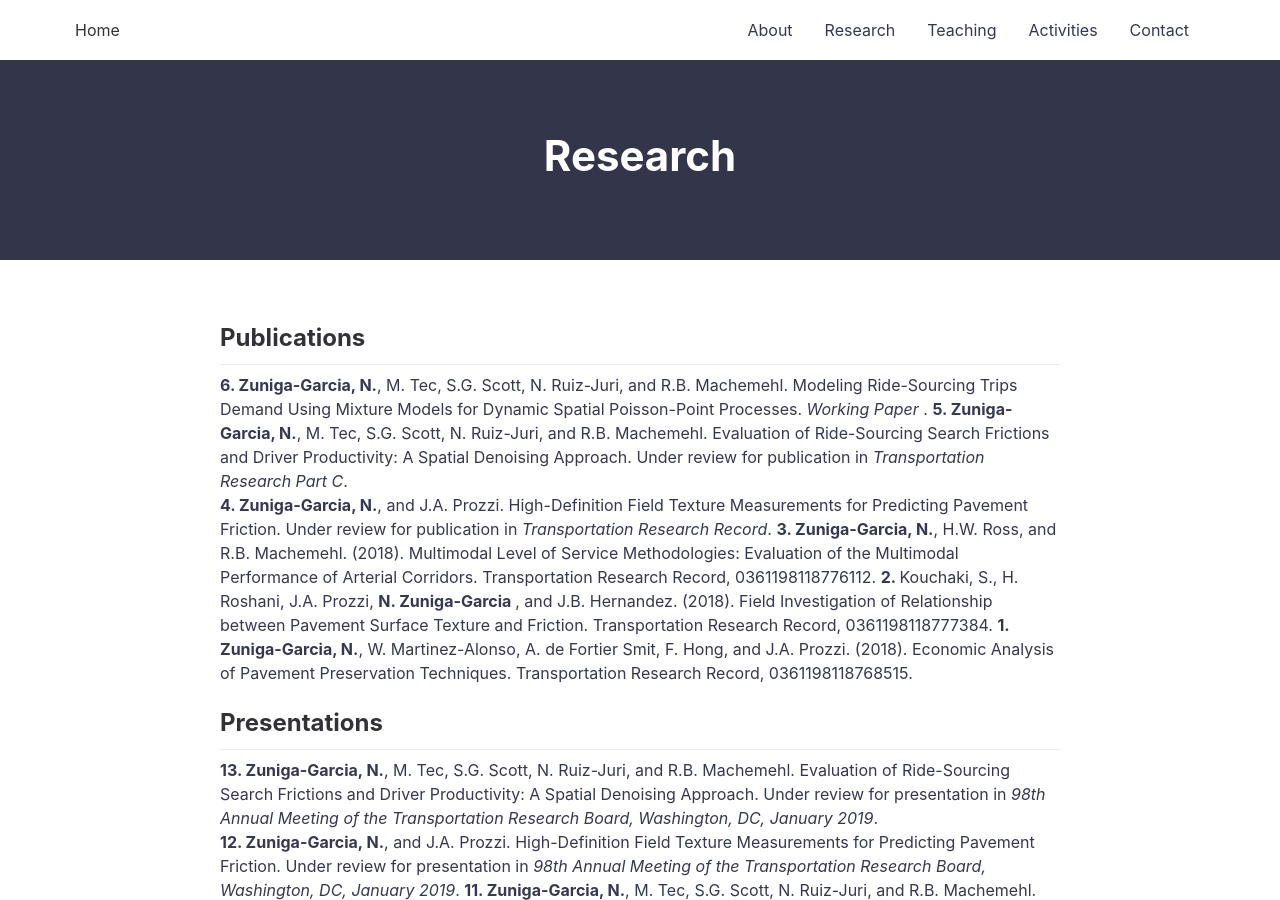
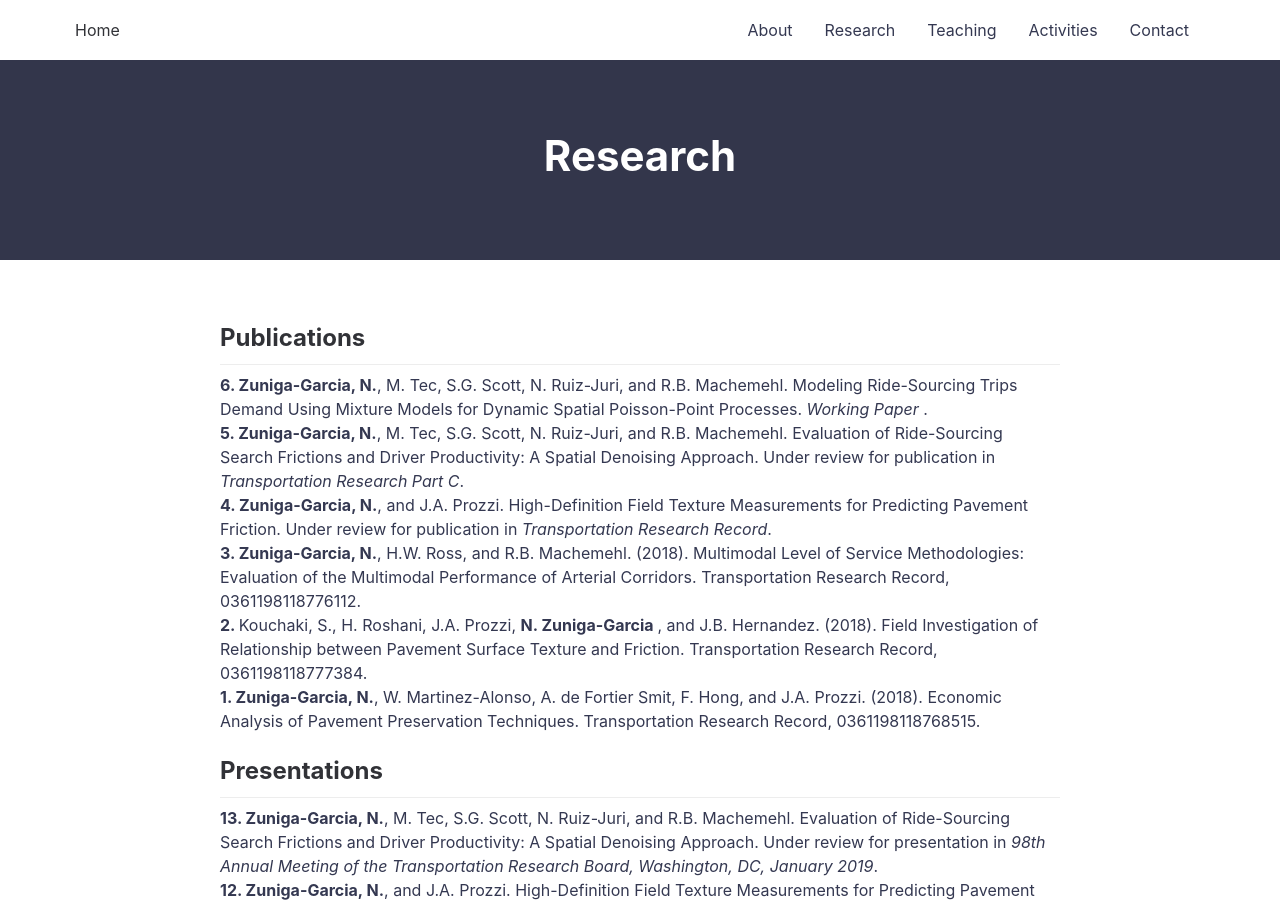
Before and after one commit to nzunigag/nzunigag.github.io, a Jekyll site: the page built from research.md, in a window 1280 px wide and 900 px high. Built offline with Jekyll 4.4.1, drawn with Linux system fonts in a browser that asks for light colours.

Commit message:
Update research.md

```diff
--- a/research.md
+++ b/research.md
@@ -7,35 +7,57 @@ permalink: /research/
 ## Publications
 ___
 <b> 6. Zuniga-Garcia, N.</b>, M. Tec, S.G. Scott, N. Ruiz-Juri, and R.B. Machemehl. Modeling Ride-Sourcing Trips Demand Using Mixture Models for Dynamic Spatial Poisson-Point Processes. <i> Working Paper </i>.
+<br>
 <b> 5. Zuniga-Garcia, N.</b>, M. Tec, S.G. Scott, N. Ruiz-Juri, and R.B. Machemehl. Evaluation of Ride-Sourcing Search Frictions and Driver Productivity: A Spatial Denoising Approach. Under review for publication in <i>Transportation Research Part C</i>.
+<br>
 <b> 4. Zuniga-Garcia, N.</b>, and J.A. Prozzi. High-Definition Field Texture Measurements for Predicting Pavement Friction. Under review for publication in <i>Transportation Research Record</i>.
+<br>
 <b> 3. Zuniga-Garcia, N.</b>, H.W. Ross, and R.B. Machemehl. (2018). Multimodal Level of Service Methodologies: Evaluation of the Multimodal Performance of Arterial Corridors. Transportation Research Record, 0361198118776112.
+<br>
 <b> 2. </b> Kouchaki, S., H. Roshani, J.A. Prozzi, <b> N. Zuniga-Garcia </b>, and J.B. Hernandez. (2018). Field Investigation of Relationship between Pavement Surface Texture and Friction. Transportation Research Record, 0361198118777384.
+<br>
 <b> 1. Zuniga-Garcia, N.</b>, W. Martinez-Alonso, A. de Fortier Smit, F. Hong, and J.A. Prozzi. (2018). Economic Analysis of Pavement Preservation Techniques. Transportation Research Record, 0361198118768515.
 
 ## Presentations
 ___
 <b> 13. Zuniga-Garcia, N.</b>, M. Tec, S.G. Scott, N. Ruiz-Juri, and R.B. Machemehl. Evaluation of Ride-Sourcing Search Frictions and Driver Productivity: A Spatial Denoising Approach. Under review for presentation in <i>98th Annual Meeting of the Transportation Research Board, Washington, DC, January 2019</i>.
+<br>
 <b> 12. Zuniga-Garcia, N.</b>, and J.A. Prozzi. High-Definition Field Texture Measurements for Predicting Pavement Friction. Under review for presentation in <i> 98th Annual Meeting of the Transportation Research Board, Washington, DC, January 2019</i>.
+<br>
 <b> 11. Zuniga-Garcia, N.</b>, M. Tec, S.G. Scott, N. Ruiz-Juri, and R.B. Machemehl. (2018). Evaluating Spatial Pricing in Ride-Sourcing Systems: A
 Graph Fused Lasso Denoising Approach. Accepted for presentation in <i> 2018 INFORMS Annual Meeting, Phoenix, AZ, November 2018</i>.
+<br>
 <b> 10. Zuniga-Garcia, N.</b>, H.W. Ross, and R.B. Machemehl. (2018). Multimodal Level of Service Methodologies: Evaluation of the Multimodal Performance of Arterial Corridors. 97th Annual Meeting of the Transportation Research Board, Washington, DC, January 2018.
+<br>
 <b> 9. Zuniga-Garcia, N.</b>, S. Kouchaki, H. Roshani, J.A. Prozzi, and J.B. Hernandez. (2018). Field Investigation of Relationship between Pavement Surface Texture and Friction. 97th Annual Meeting of the Transportation Research Board, Washington, DC, January 2018.
+<br>
 <b> 8. Zuniga-Garcia, N.</b>, W. Martinez-Alonso, A. de Fortier Smit, F. Hong, and J.A. Prozzi. (2018). Economic Analysis of Pavement Preservation Techniques. 97th Annual Meeting of the Transportation Research Board, Washington, DC, January 2018.
+<br>
 <b> 7. Zuniga-Garcia, N.</b>, A. de Fortier Smit, and J.A. Prozzi. (2018). Predicting Friction with Improved Texture Characterization. 97th Annual Meeting of the Transportation Research Board, Washington, DC, January 2018.
+<br>
 <b> 6. Zuniga-Garcia, N.</b>, A. de Fortier Smit, and J.A. Prozzi. (2017). Cuantificación de la macro- y micro-textura del pavimento para la estimación de fricción. XIX Congreso Ibero Latinoamericano del Asfalto (CILA), Medellín, Colombia, November 2017.
+<br>
 <b> 5. Zuniga-Garcia, N.</b>, W. Martinez-Alonso, and J.A. Prozzi. (2017). Análisis estocástico del costo del ciclo de vida de técnicas de preservación de pavimentos. XIX Congreso Ibero Latinoamericano del Asfalto (CILA), Medellín, Colombia, November 2017.
+<br>
 <b>4.</b> Martinez-Alonso, W., <b>N. Zuniga-Garcia </b>, A. de Fortier Smit, and J.A. Prozzi. (2017). Life-Cycle Cost Analysis of Pavement Preservation Techniques in Texas. 96th Annual Meeting the Transportation Research Board, Washington, DC, January 2017.
+<br>
 <b> 3. Zuniga-Garcia, N.</b>, A. de Fortier Smit, M. Trevino, P. Buddhavarapu,  and J.A. Prozzi. (2016). Laboratory Design of Quieter Asphalt Surfaces. 95th Annual Meeting of the Transportation Research Board, Washington, DC, January 2016.
+<br>
 <b> 2. Zuniga-Garcia, N.</b>, A. de Fortier Smit, M. Trevino, P. Buddhavarapu,  and J.A. Prozzi. (2015). Laboratory Design of Quieter Asphalt Surfaces. 27th Annual Road Profile Users’ Group (RPUG) Meeting, Raleigh, NC, November 2015.
+<br>
 <b> 1. Zuniga-Garcia, N.</b>, and F. Elizondo-Arrieta (2013). Propuesta de una metodología para la evaluación del desempeño de tratamientos superficiales en laboratorio. XVII Congreso Ibero Latinoamericano del Asfalto (CILA), Antigua, Guatemala, November 2013.
 
 ## Thesis and Technical Reports
 ____
 <b> 6. Zuniga-Garcia, N.</b> (2018). Spatial Pricing Empirical Evaluation of Ride-Sourcing
 Trips Using the Graph-Fused Lasso for Total Variation Denoising (Master's Thesis Report). The University of Texas at Austin, Austin, TX, United States.
+<br>
 <b> 5. Zuniga-Garcia, N.</b> (2017). Predicting Friction with Improved Texture Characterization (Master's Thesis). The University of Texas at Austin, Austin, TX, United States.
+<br>
 <b> 4. Zuniga-Garcia, N.</b> and J.A. Prozzi. (2016). Contribution of Micro- and Macro-Texture for Predicting Friction on Pavement Surfaces. Center for Highway Pavement Preservation (CHPP) Report UTA No. 3-2016.
+<br>
 <b>3.</b> Smit, A. de Fortier, M. Trevino, <b> N. Zuniga-Garcia </b>, P. Buddhavarapu,  and J.A. Prozzi. (2016). Selection	and	Design	of	Quiet	Pavement Surfaces. Texas Department of Transportation (TxDOT) Report FHWA/TX-16/0-6819-1.
+<br>
 <b>2.</b> Pujol-Mesalles, R., J. Agueros-Velverde, and <b> N. Zuniga-Garcia </b> (2014). Elaboración de auditorías de demanda y cálculo de parámetros operativos del servicio de transporte remunerado de personas, modalidad autobús - Interlineas. Report prepared for  Autoridad Reguladora de Servicios Públicos (ARESEP), San José, Costa Rica.
+<br>
 <b> 1. Zuniga-Garcia, N.</b> (2012). Propuesta de una metodología para la evaluación del desempeño de tratamientos superficiales en laboratorio (Licentiate's Thesis). University of Costa Rica, San José, Costa Rica.
```
